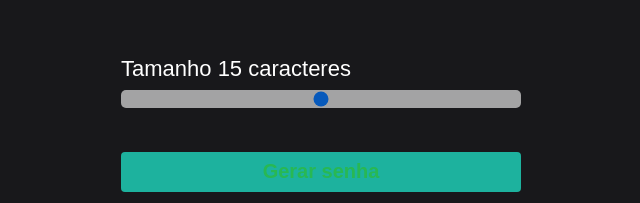
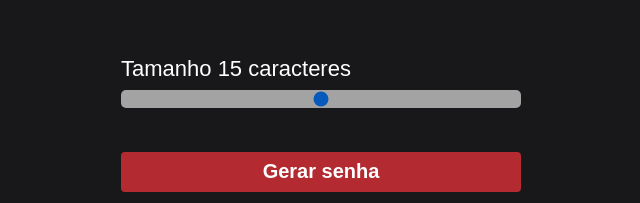
Before and after one commit to Hiarleyy/Gerador-de-senha, a plain HTML site: page index.html in a window 1280 px wide. Shown: the part 236-439 px from the top of the page, without its empty margins (319-959 px from the left). Drawn offline with Linux system fonts and the light colour scheme.

Commit message:
git commit

```diff
--- a/style.css
+++ b/style.css
@@ -43,10 +43,10 @@ font-size: 22px;
 .button-cta {
     height: 40px;
     margin-top: 40px;
-    background-color: rgb(29, 178, 158);
+    background-color: rgb(180, 42, 49);
     border: 0;
     border-radius: 4px;
-    color: rgb(40, 184, 83);
+    color: rgb(255, 255, 255);
     font-size: 20px;
     font-weight: bold;
     cursor: pointer;
```
